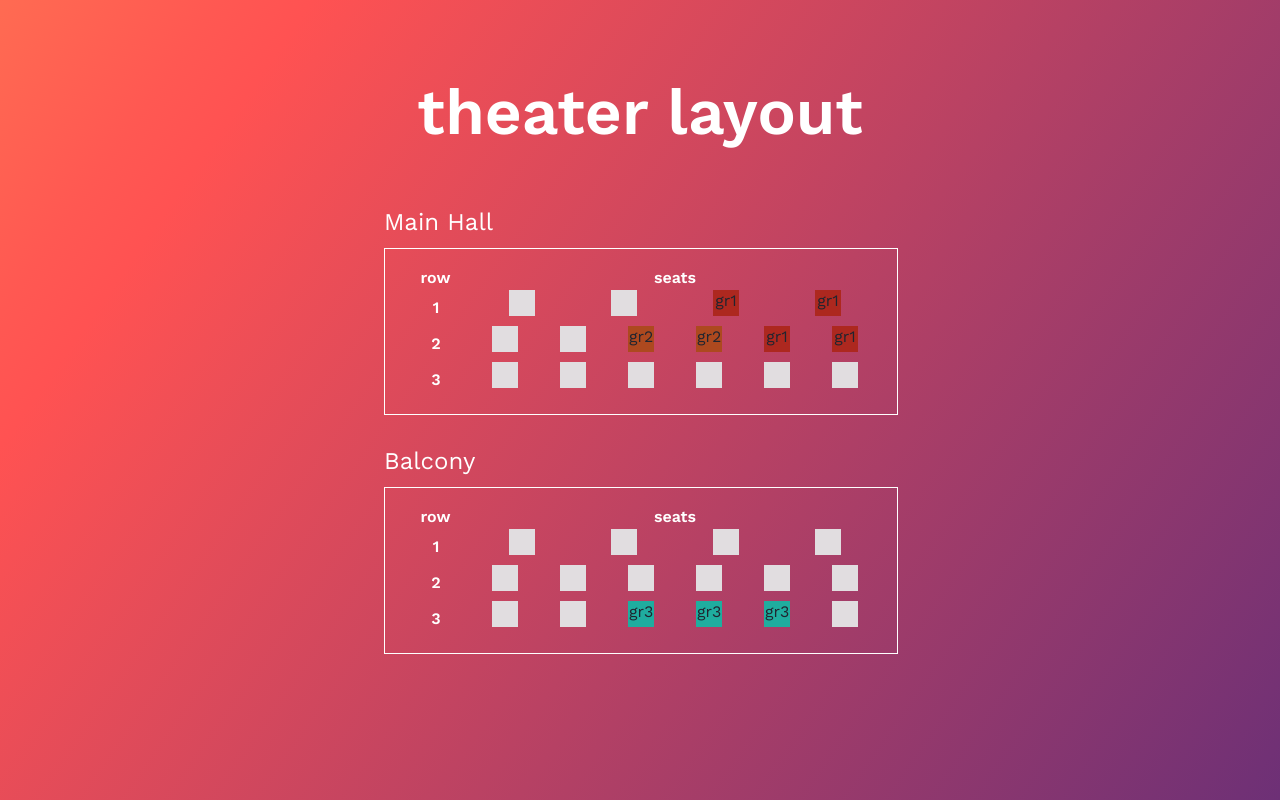
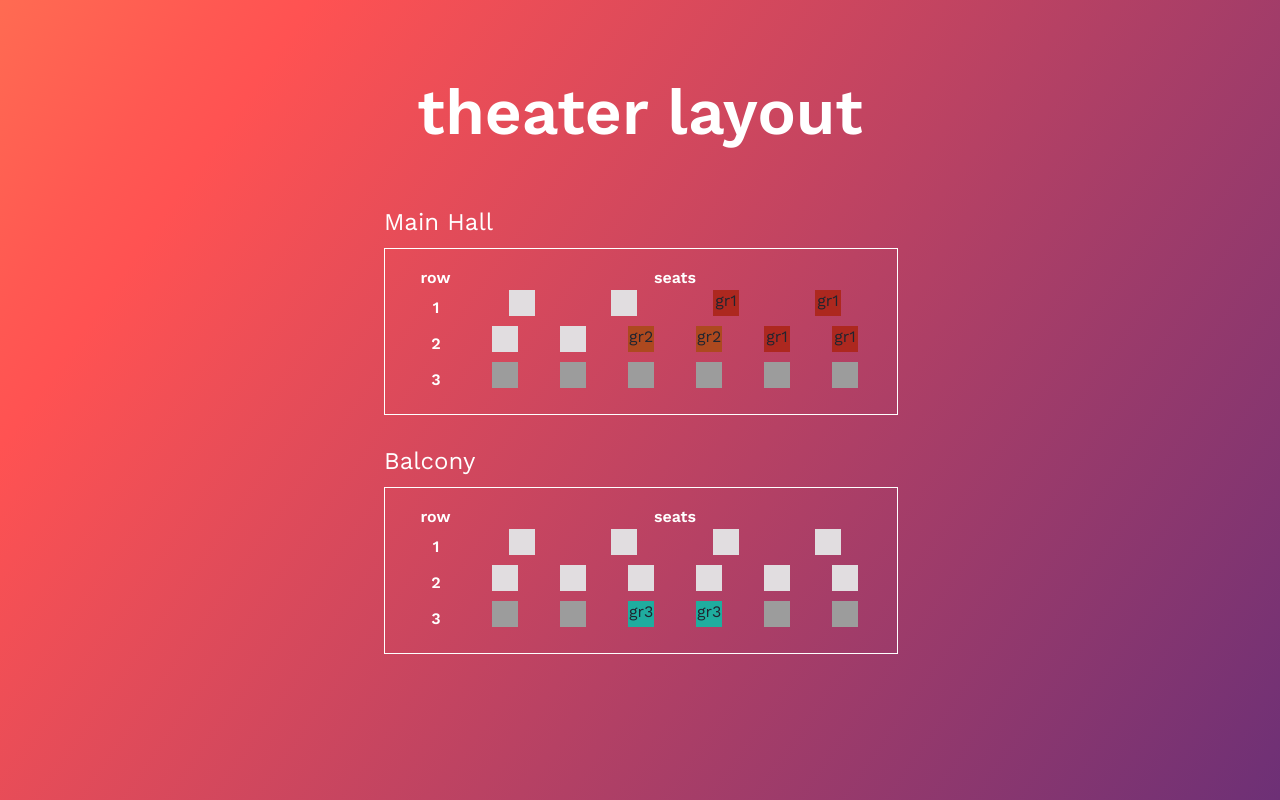
Before and after one commit to AlenaAlyona/theater_vue, a Vue app: page / in a window 1280 px wide. Built offline with nearby package versions, Linux system fonts and the light colour scheme.

Commit message:
added conditions to render rows according to their ranks

```diff
--- a/src/components/Section.vue
+++ b/src/components/Section.vue
@@ -10,7 +10,7 @@
           </tr>
         </thead>
         <tbody>
-          <tr v-for="row in rowsToDisplay.rows" :key="row.row">
+          <tr v-for="row in dataToDisplay.rows" :key="row.row">
             <th scope="row" class="sectionRow">{{ row.row }}</th>
             <div class="seatsRow">
               <td
@@ -35,7 +35,7 @@ export default {
   props: ["section"],
 
   computed: {
-    rowsToDisplay: function() {
+    dataToDisplay: function() {
       const result = [...this.section.rows];
       this.section.groups.forEach((group) => {
         group.seats.forEach((seatInGroup) => {
@@ -57,6 +57,14 @@ export default {
       if (Object.prototype.hasOwnProperty.call(seat, "group")) {
         return {
           background: `${seat.groupColor}`,
+        };
+      } else if (seat.rank === "rank1") {
+        return {
+          background: "#e1dde0",
+        };
+      } else if (seat.rank === "rank2") {
+        return {
+          background: "#9C9C9C",
         };
       }
     },
@@ -111,7 +119,7 @@ table {
 }
 
 .sectionSeat {
-  background: #e1dde0;
+  /* background: #e1dde0; */
   width: 1.5rem;
   height: 1.5rem;
   text-align: center;
--- a/src/config/constants.js
+++ b/src/config/constants.js
@@ -102,7 +102,7 @@ export const groups = [
     seats: [
       { section: "balcony", row: "3", seat: "6" },
       { section: "balcony", row: "3", seat: "5" },
-      { section: "balcony", row: "3", seat: "4" },
+      { section: "balcony", row: "3", seat: "" },
     ],
   },
 ];
```
